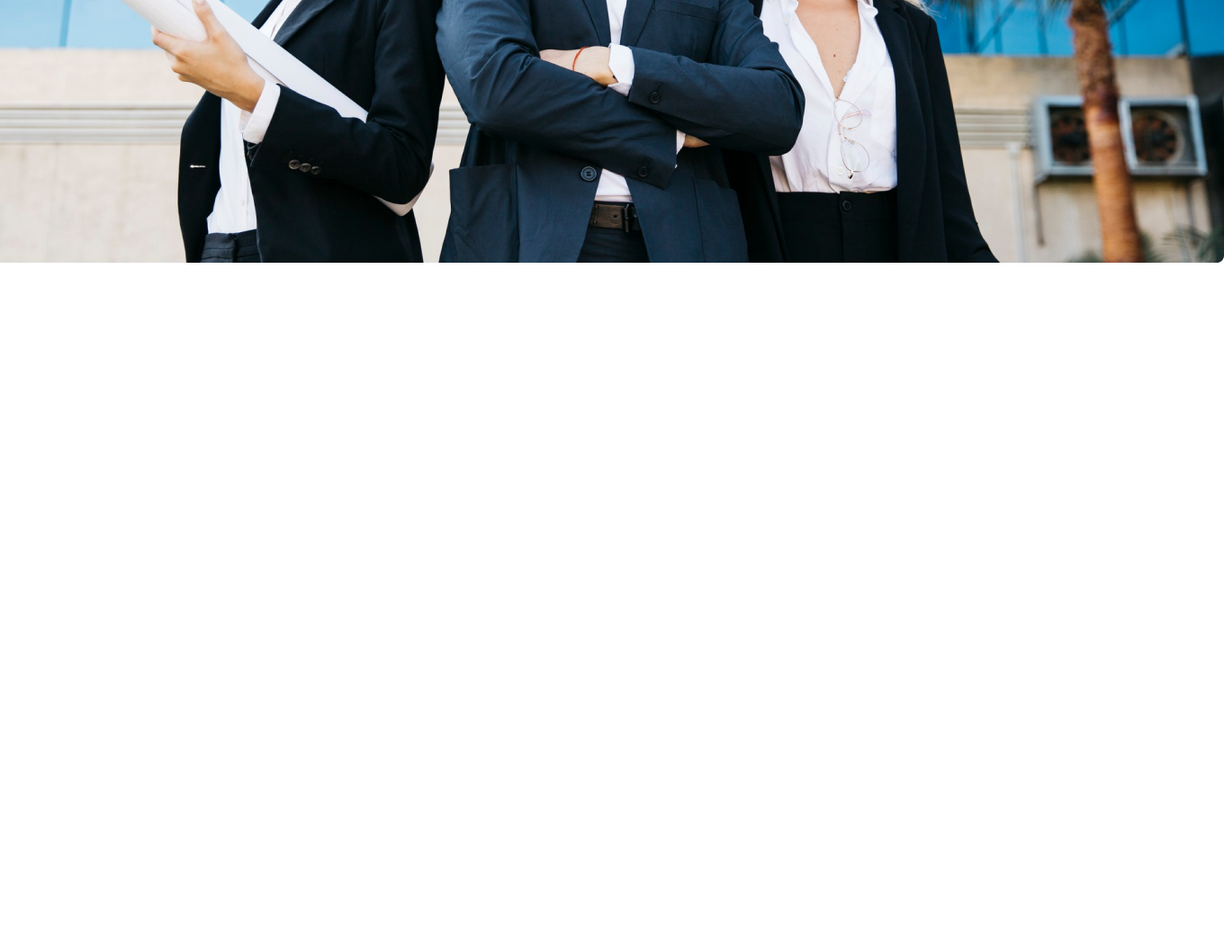
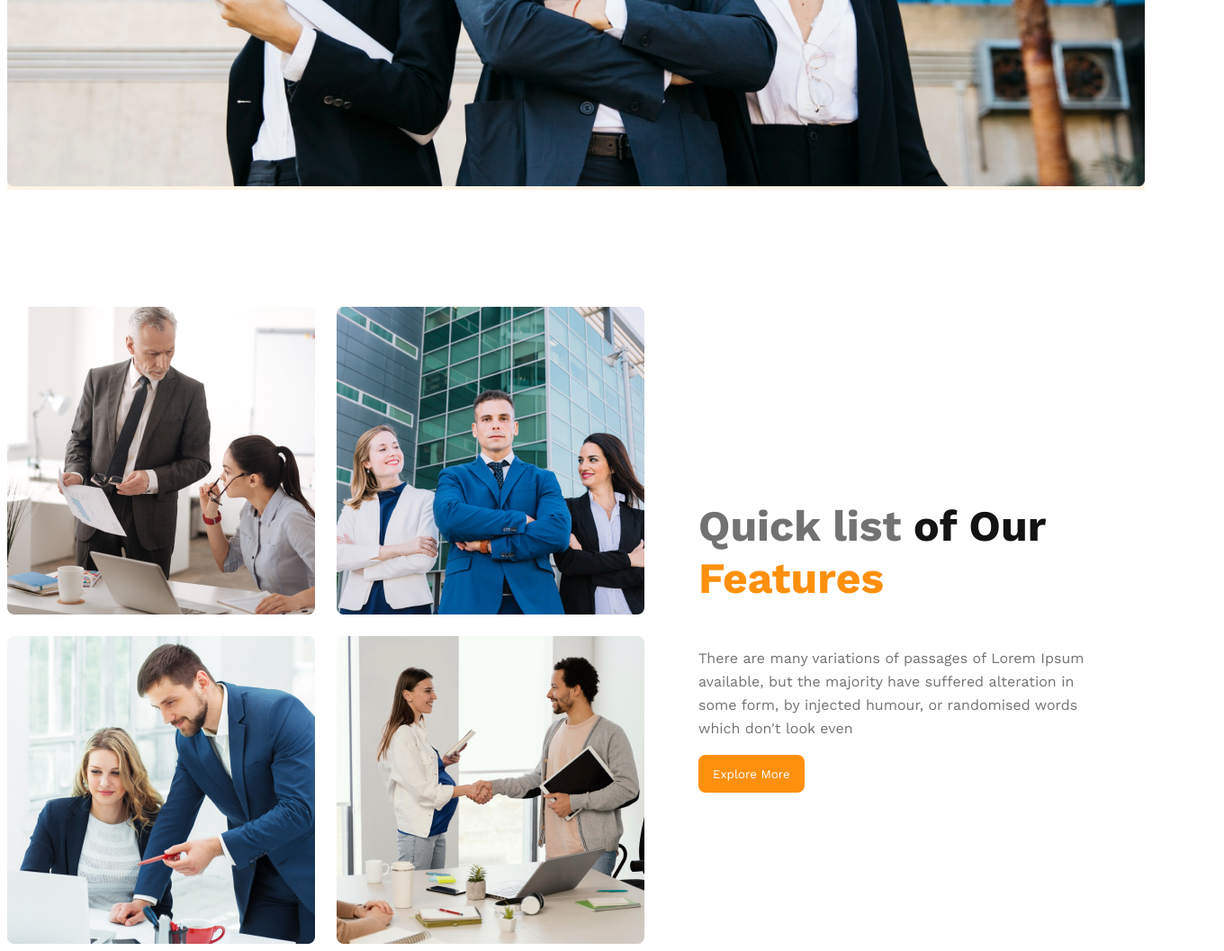
Before and after one commit to stanleynasif/G3-Architect-Practice, a plain HTML site: page index.html in a window 1280 px wide. Shown: the part 998-2055 px from the top of the page at 90% size, 1360 px wide, since content can reach past the window. Before the commit the page ends 1298 px from the top, so only its background shows below. Drawn offline with nearby package versions, Linux system fonts and the light colour scheme.

Commit message:
3C  Teams Section Done

```diff
--- a/index.html
+++ b/index.html
@@ -26,15 +26,52 @@
         </ul>
     </Nav>
     <div class="banner display-flex">
-            <h1 class="banner-title">Brand      New <br>
+        <h1 class="banner-title">
+            Brand New
+            <br>
             Group of Architects
+
         </h1>
-            <p class="banner-desc">There are many variations of passages of Lorem Ipsum available, but the majority have suffered alteration in some form, by injected humour, or randomised words which don't look even</p>
-            <button class="btn-primary" id="btn-1">Explore More</button><img  src="images/banner.png" alt="Hero Banner">
+        <p class="banner-desc">
+            There are many variations of passages of Lorem Ipsum available, but the majority have suffered alteration in some form, by injected humour, or randomised words which don't look even
+        </p>
+        <button class="btn-primary" id="btn-1">
+            Explore More
+        </button>
+        <div class="banner-image">
+            <img  src="images/banner.png" alt="Hero Banner">
+        </div>
     </div>
 </Header>
 <main>
-
+    <section class="teams display-flex">
+        <div class="teams-img-container">
+            <img src="images/team1.png" alt="Team 1">
+            <img src="images/team2.png" alt="Team 2">
+            <img src="images/team3.png" alt="Team 3">
+            <img src="images/team4.png" alt="Team 4">
+        </div>
+        <div class="our-features">
+            <h3 class="section-title">
+                <span id="Quick-list">
+                    Quick list
+                </span>
+                <span id="of-Our">
+                    of Our
+                </span>
+                <br>
+                <Span id="Features">
+                    Features
+                </Span>
+            </h3>
+            <p class="section-desc">
+                There are many variations of passages of Lorem Ipsum available, but the majority have suffered alteration in some form, by injected humour, or randomised words which don't look even
+            </p>
+            <button class="btn-primary">
+                Explore More
+            </button>
+        </div>
+    </section>
 </main>
 <Footer>
 
--- a/styles.css
+++ b/styles.css
@@ -14,7 +14,7 @@
 }
 .btn-primary{
     border-radius: 8px;
-    border: 0 none;
+    border:0;
     background: rgb(255, 144, 14);
     padding: 1em 1.2em;
 
@@ -28,6 +28,28 @@
     font-weight: 600;
     line-height: 1.2em;
 }
+main{
+    max-width: 1440px;
+    margin: 0 auto;
+}
+main> section{
+    margin-top: 130px;
+}
+.section-title{
+    font-family: Work Sans;
+    font-size: 3rem;
+    font-weight: 700;
+    line-height: 1.2em;
+    text-align: left;
+}
+.section-desc{
+    color: rgb(114, 114, 114);
+    font-family: Work Sans;
+    font-size: 1Rem;
+    font-weight: 400;
+    line-height: 1.625em;
+    text-align: left;
+}
 /* NavBar Styles */
 .brand{
     color: rgb(19, 19, 19);
@@ -39,7 +61,6 @@
     text-align: center;
 }
 .NavBar{
-
     justify-content: space-between;
     align-items: center;
 }
@@ -48,7 +69,6 @@
 }
 .nav-items{
     margin-left: 30px;
-
     font-family: Work Sans;
     font-size: 1.125rem;
     font-weight: 500;
@@ -72,6 +92,7 @@
     align-items: center;
     /* gap: 2rem; */
 }
+
 .banner-title{
     color: rgb(19, 19, 19);
     font-family: Work Sans;
@@ -91,4 +112,38 @@
 }
 .banner img{
     margin-top: 50px;
+    width: 100%;
 }
+
+/* Our Feature Styles */
+.teams{
+    align-items: center;
+}
+.teams-img-container{
+    display: grid;
+    grid-template-columns: repeat(2, 1fr);
+    gap: 24px ;
+}
+.our-features{
+    margin: 0 60px;
+}
+#Quick-list{
+    color: rgb(114, 114, 114);
+}
+#of-Our{
+    color: rgb(19, 19, 19) ;
+}
+#Features{
+    color: rgb(255, 144, 14) ;
+}
+
+/* Responsive Media Query */
+@media screen and (max-width: 576px) {
+    .NavBar, .nav-links, .banner, .teams{
+        flex-direction: column;
+        align-items: center;
+    }
+    .teams-img-container{
+        grid-template-columns: repeat(1, 1fr);
+    }
+}
```
Lines whose indentation alone changed are shown as unchanged.
